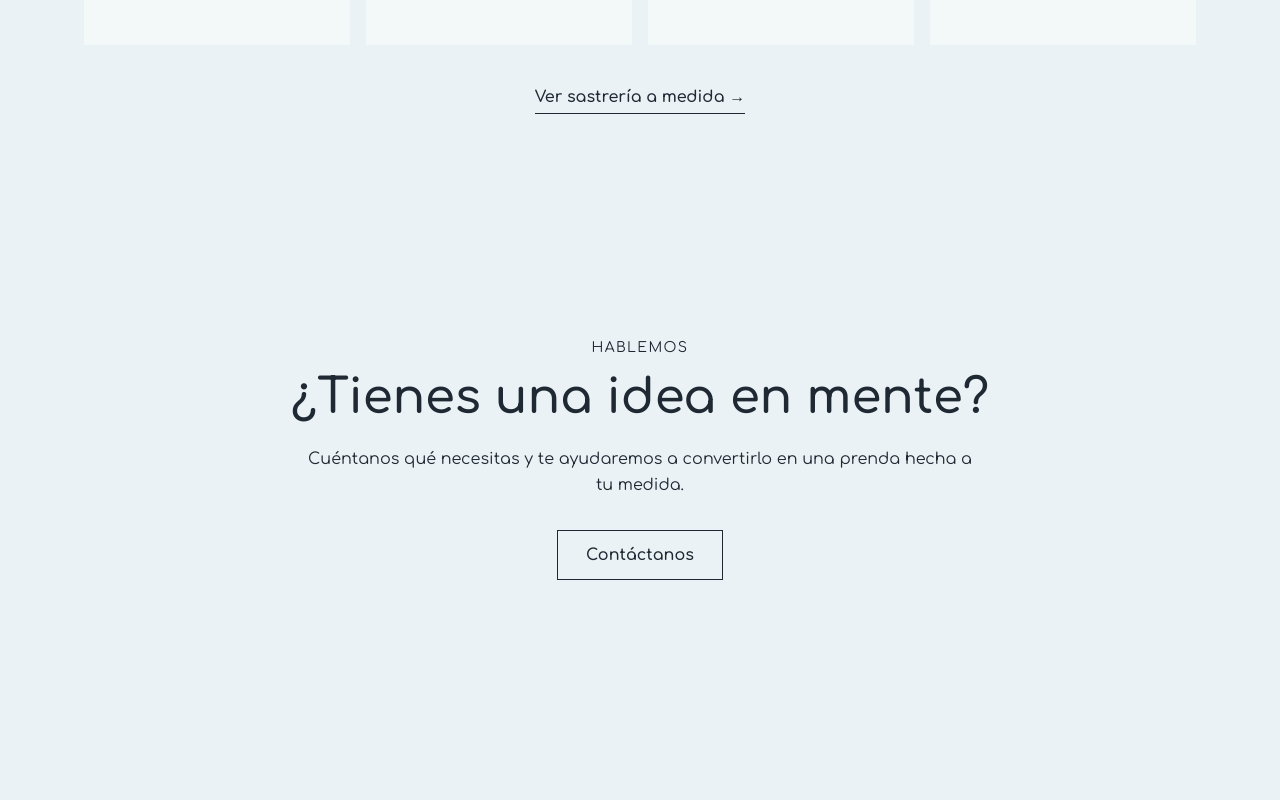
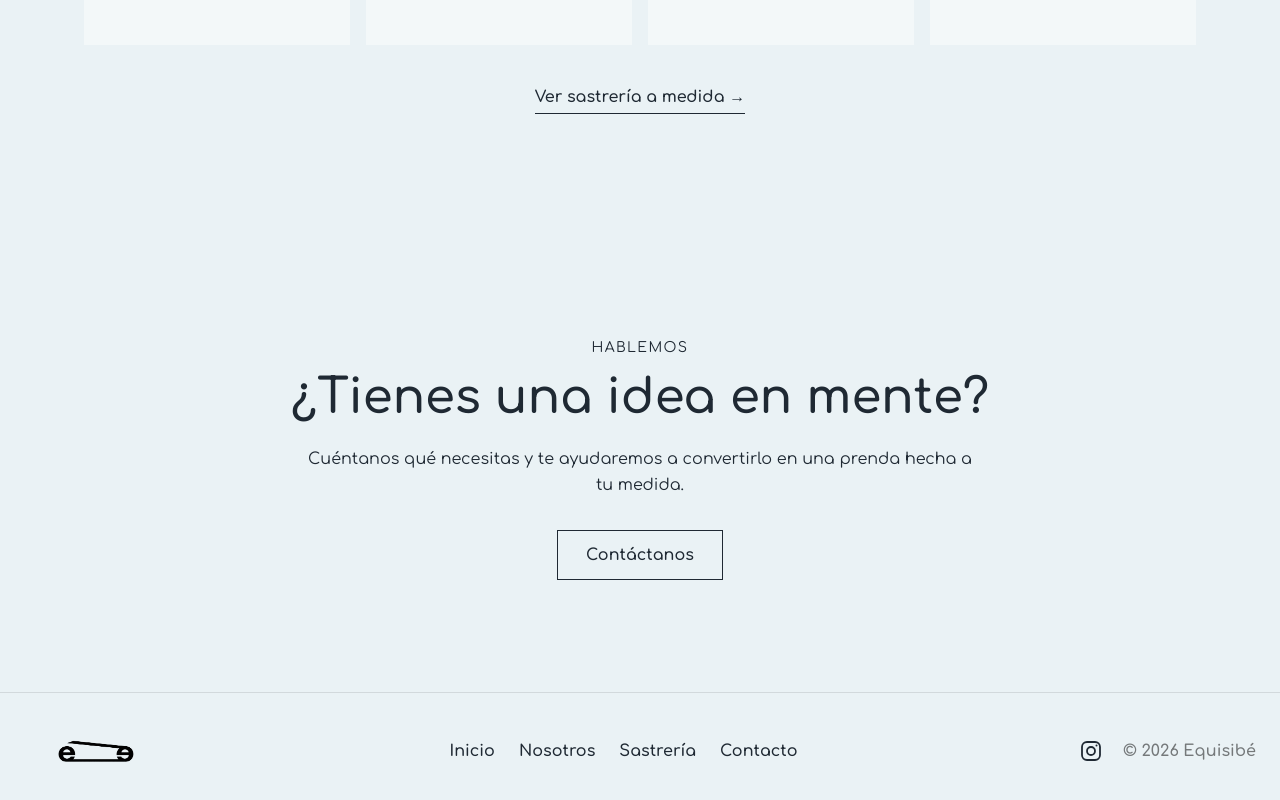
Before and after one commit to andreaperezgon/equisibe-frontend, a Vue app: page / in a window 1280 px wide. Shown: the part 2217-3017 px from the top of the page. Before the commit the page ends 2909 px from the top, so only its background shows below. Built offline with nearby package versions, Linux system fonts and the light colour scheme.

Commit message:
feat: add reusable footer

```diff
--- a/src/App.vue
+++ b/src/App.vue
@@ -1,9 +1,12 @@
 <script setup>
 import AppHeader from './components/layout/AppHeader.vue'
+import AppFooter from './components/layout/AppFooter.vue'
 </script>
 
 <template>
   <AppHeader />
 
   <RouterView />
+
+  <AppFooter />
 </template>
--- /dev/null
+++ b/src/components/layout/AppFooter.vue
@@ -0,0 +1,62 @@
+<script setup>
+import footerLogo from '../../assets/footer.png'
+</script>
+
+<template>
+  <footer class="border-t border-black/10 px-6 py-8">
+    <div
+      class="mx-auto flex max-w-7xl flex-col gap-6 md:flex-row md:items-center md:justify-between"
+    >
+      <img
+        :src="footerLogo"
+        alt="Equisibé"
+        class="w-36"
+      />
+
+      <nav class="flex flex-wrap gap-6 text-base font-semibold">
+        <RouterLink to="/" class="transition hover:opacity-60">
+          Inicio
+        </RouterLink>
+
+        <RouterLink to="/about" class="transition hover:opacity-60">
+          Nosotros
+        </RouterLink>
+
+        <RouterLink to="/tailoring" class="transition hover:opacity-60">
+          Sastrería
+        </RouterLink>
+
+        <RouterLink to="/contact" class="transition hover:opacity-60">
+          Contacto
+        </RouterLink>
+      </nav>
+
+      <div class="flex items-center gap-5">
+        <a
+          href="https://www.instagram.com/equisibe/"
+          target="_blank"
+          rel="noopener noreferrer"
+          aria-label="Instagram de Equisibé"
+          class="transition hover:opacity-60"
+        >
+          <svg
+            class="h-6 w-6"
+            viewBox="0 0 24 24"
+            fill="none"
+            stroke="currentColor"
+            stroke-width="1.8"
+            aria-hidden="true"
+          >
+            <rect x="3" y="3" width="18" height="18" rx="5" />
+            <circle cx="12" cy="12" r="4" />
+            <circle cx="17.5" cy="6.5" r="1" fill="currentColor" stroke="none" />
+          </svg>
+        </a>
+
+        <p class="text-base font-semibold text-black/50">
+          © 2026 Equisibé
+        </p>
+      </div>
+    </div>
+  </footer>
+</template>
```
Also changed, not shown: src/assets/footer.png (added), 1 other file (tests, documents, lock files or other folders).
